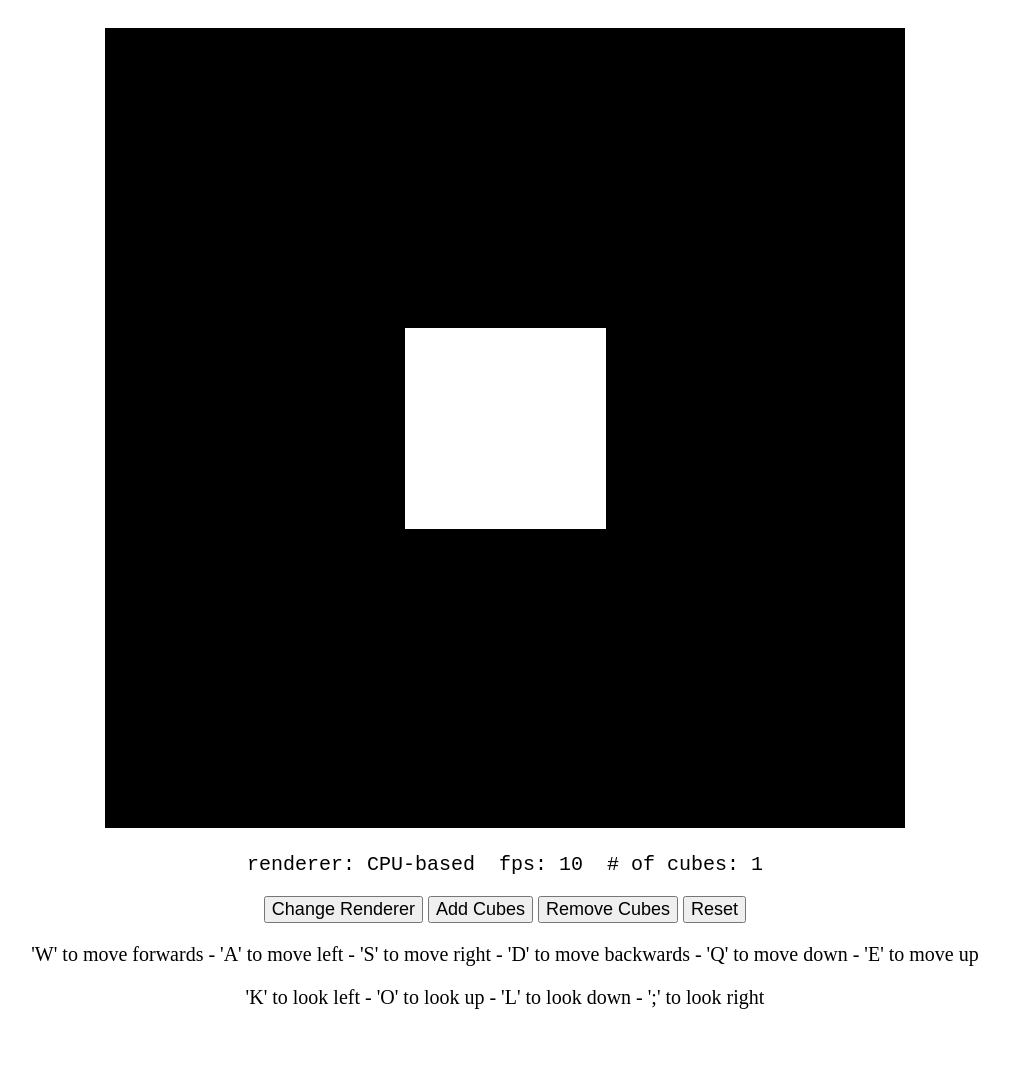
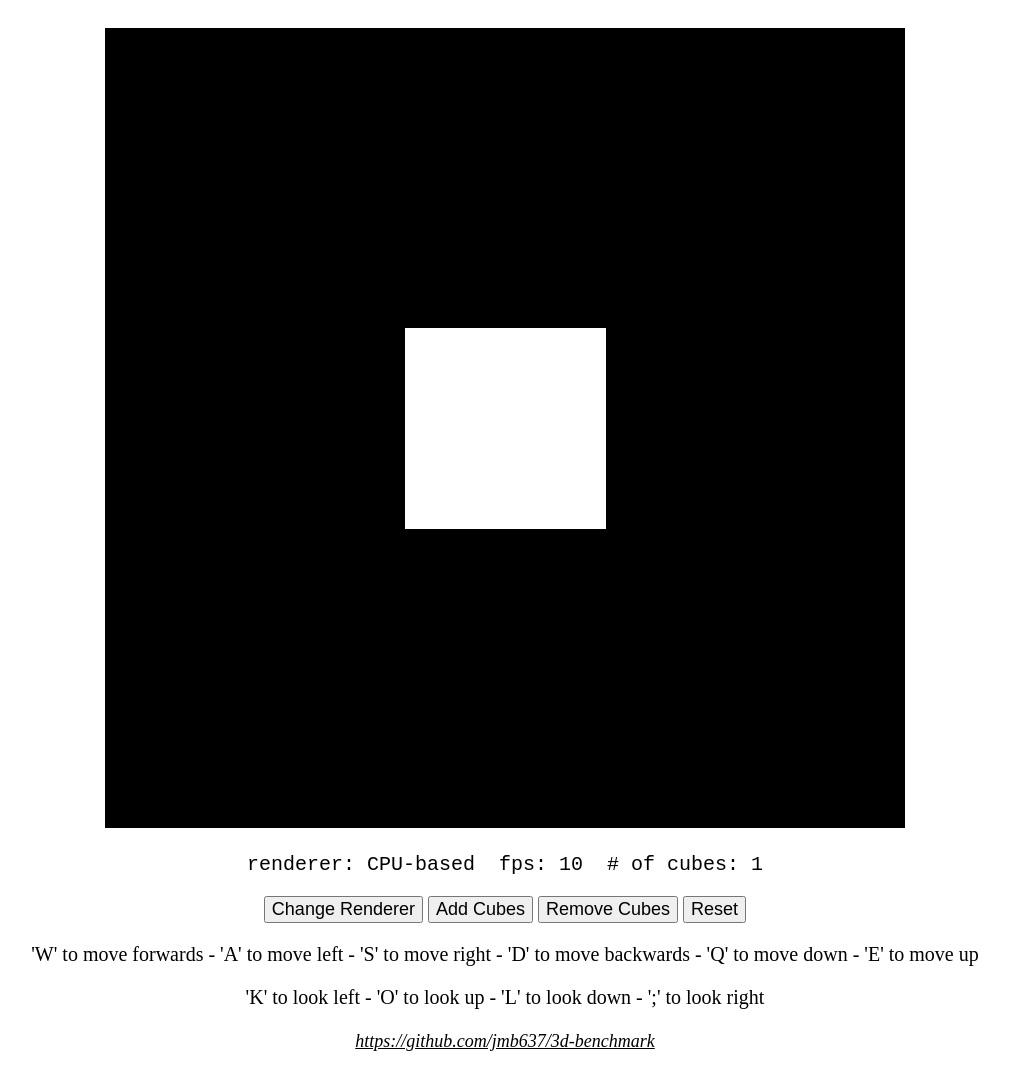
Before and after one commit to jmb637/3d-benchmark, a website with bundled scripts: page index.html in a window 1280 px wide. Shown: the whole page, without its empty margins (135-1144 px from the left). Before the commit the page ends 1029 px from the top, so only its background shows below. Built offline with nearby package versions, Linux system fonts and the light colour scheme; animation ran at ten frames a second.

Commit message:
Added a link to the github repository

```diff
--- a/index.html
+++ b/index.html
@@ -41,6 +41,9 @@
             <button id="reset">Reset</button>
             <p>'W' to move forwards - 'A' to move left - 'S' to move right - 'D' to move backwards - 'Q' to move down - 'E' to move up</p>
             <p>'K' to look left - 'O' to look up - 'L' to look down - ';' to look right</p>
+            <p>
+                <a href="https://github.com/jmb637/3d-benchmark">https://github.com/jmb637/3d-benchmark</a>
+            </p>
         </div>
     </div>
 </body>
--- a/style.css
+++ b/style.css
@@ -7,6 +7,12 @@ button {
   font-size: 18px;
 }
 
+a {
+  color: black;
+  font-size: 18px;
+  font-style: italic;
+}
+
 #container {
   margin: auto;
   padding-top: 20px;
```
